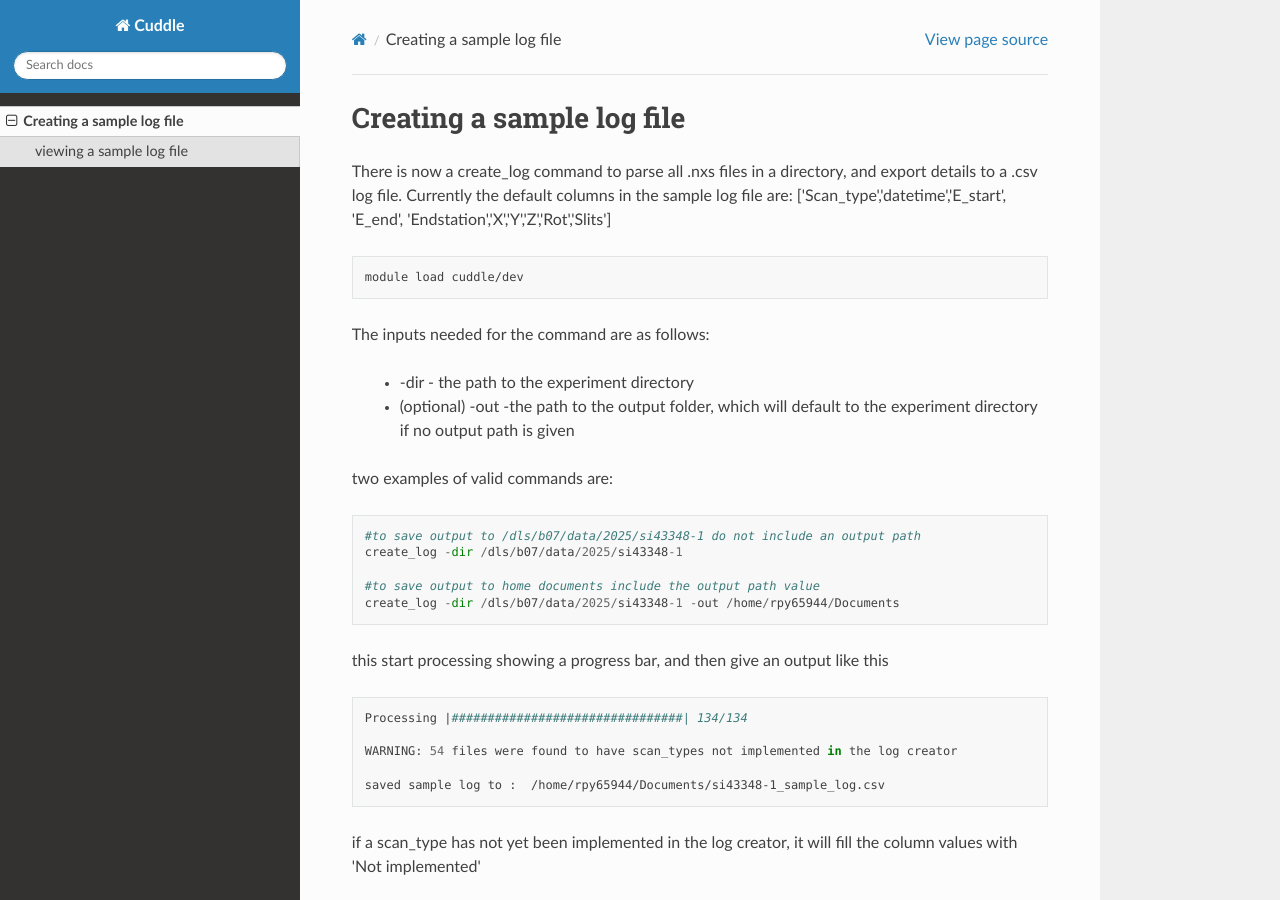
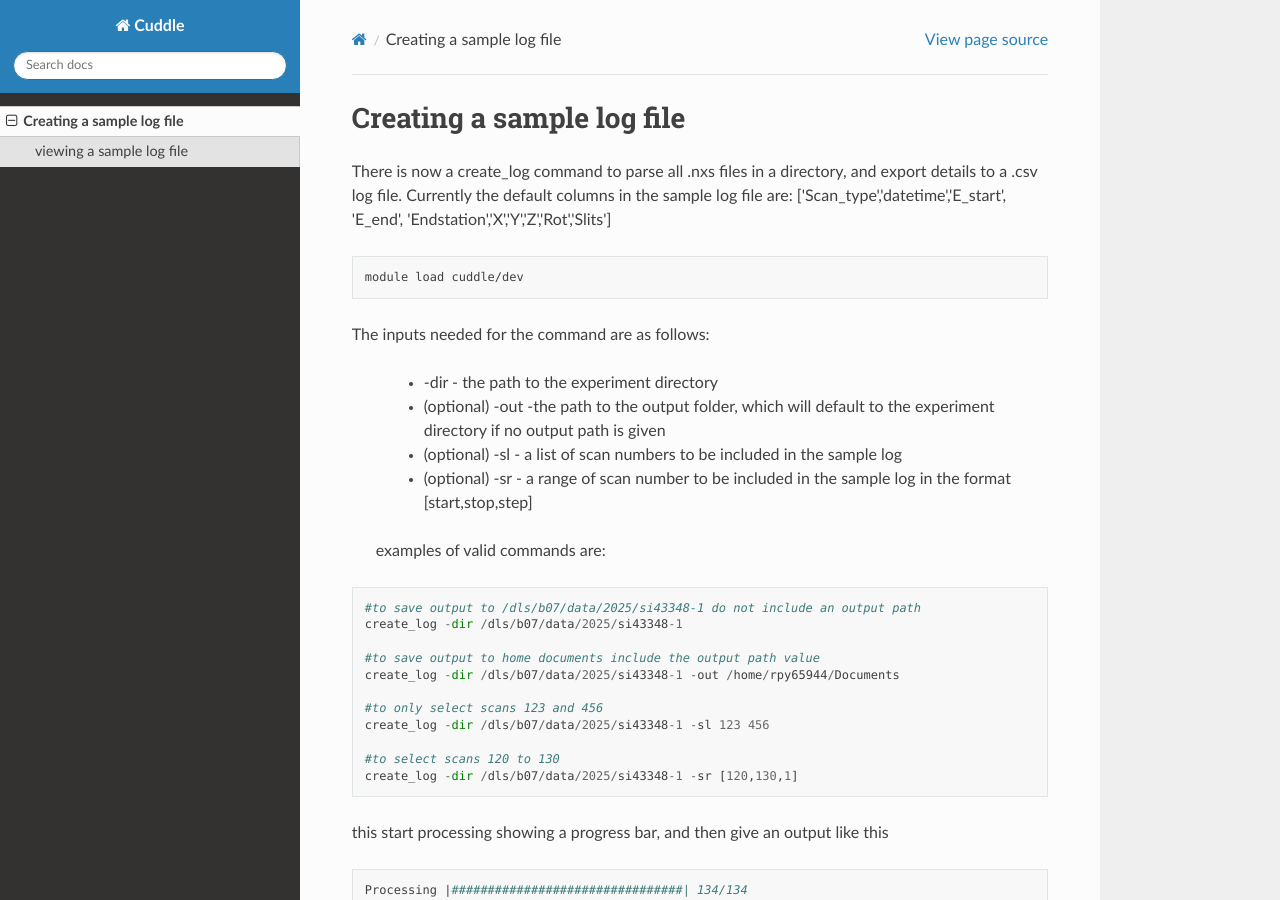
Before and after one commit to Villtord/cuddly-spoon, a Sphinx documentation site: the page built from docs/source/samplelog.rst, in a window 1280 px wide and 900 px high. Built offline with Sphinx 7.4.7 and the Read the Docs theme 3.1.0, drawn with Linux system fonts in a browser that asks for light colours; formulas are drawn with MathJax 3.

Commit message:
add documentation explaining new input options

```diff
--- a/docs/source/samplelog.rst
+++ b/docs/source/samplelog.rst
@@ -15,8 +15,10 @@ The inputs needed for the command are as follows:
 
    * -dir -  the path to the experiment directory
    * (optional) -out   -the path to the output folder, which will default to the experiment directory if no output path is given
+   * (optional) -sl   - a list of scan numbers to be included in the sample log
+   * (optional) -sr   - a range of scan number to be included in the sample log in the format [start,stop,step]
 
-two examples of valid commands are:
+ examples of valid commands are:
 
 .. code-block:: python
 
@@ -25,6 +27,12 @@ two examples of valid commands are:
 
     #to save output to home documents include the output path value
     create_log -dir /dls/b07/data/2025/si43348-1 -out /home/rpy65944/Documents
+
+    #to only select scans 123 and 456
+    create_log -dir /dls/b07/data/2025/si43348-1 -sl 123 456
+
+    #to select scans 120 to 130
+    create_log -dir /dls/b07/data/2025/si43348-1 -sr [120,130,1]
 
 
 this start processing showing a progress bar, and then give an output like this
```
